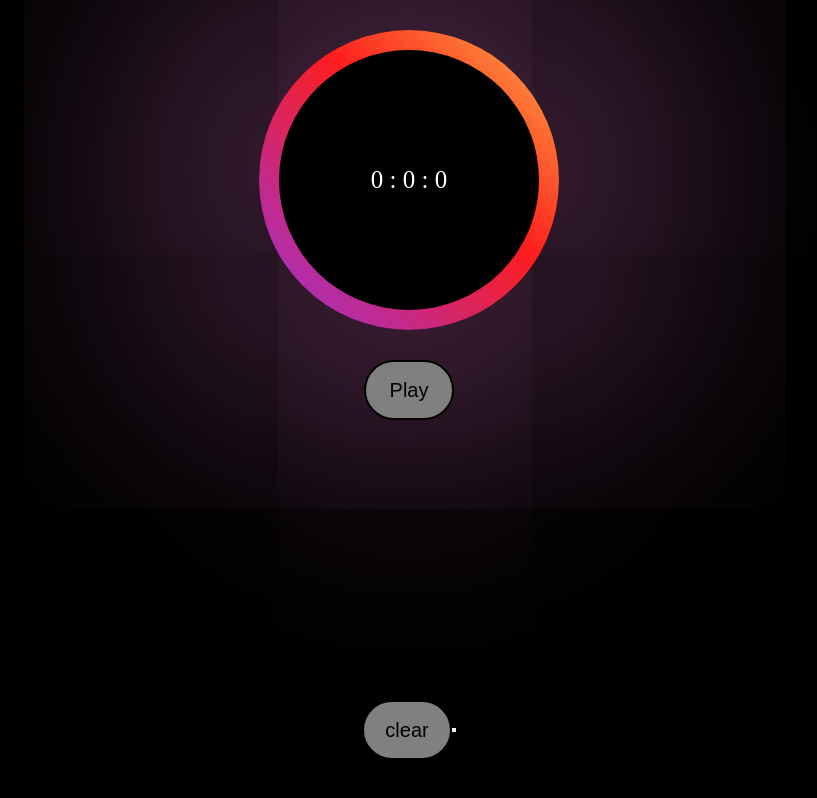
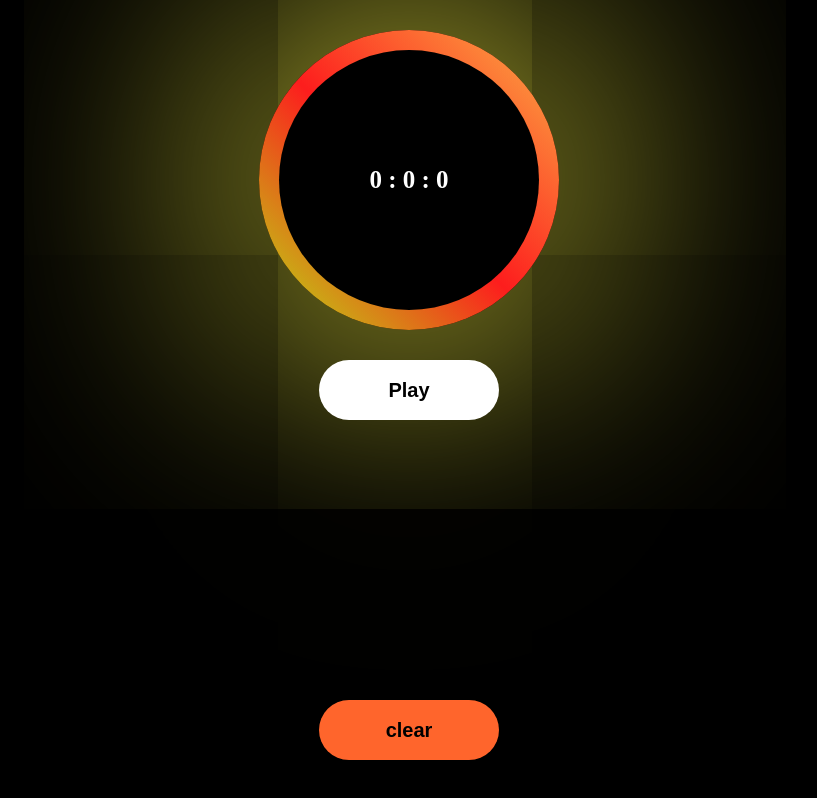
Before and after one commit to srnale/PRODIGY_WD_02, a plain HTML site: page index.html in a window 1280 px wide. Shown: the whole page, without its empty margins (231-1048 px from the left). Drawn offline with Linux system fonts and the light colour scheme.

Commit message:
design changes

```diff
--- a/index.html
+++ b/index.html
@@ -21,7 +21,7 @@
         <button class=" b reset  hidden" onclick="reset()">Reset</button>
         <button class="b play" onclick="play()">Play</button>
         <button class="b lap hidden" onclick="lap()">Lap</button>
-     </div>
+     </div></div>
 
 <div class="lapCont">
     <ul class="laps">
@@ -35,8 +35,8 @@
     </ul>
 </div>
 <div class="clearCont">
-<button class="clear b" onclick="cleary()">clear<button>
-</div></div>
+<button class="clear b" onclick="cleary()">clear</button>
+</div>
     <script src="main.js"></script>
 </body>
 </html>
--- a/main.js
+++ b/main.js
@@ -30,7 +30,7 @@ let ting= new Audio("tingy.mp3");
 lap=()=>{
     ting.play(); //making lists for laps attached
     li=document.createElement("li");
-    number.innerHTML=`# ${++num}&nbsp;&nbsp;`;
+    number.innerHTML=`( ${++num} ) &nbsp;&nbsp;`;
     timeStamp.innerHTML= innerCircle.innerText;
     li.innerHTML=laps.innerHTML;
     ul.append(li); //done
--- a/style.css
+++ b/style.css
@@ -7,18 +7,27 @@ body{
     justify-content: center;
     align-items: center;
     background-color: black;
+    flex-direction: column;
+    font-weight: bold;
 }
-.outerCircle{
+.watchCont
+{
+    display: flex;
+    flex-direction: column;
+    justify-content: center;
+    align-items: center;
+}.outerCircle{
     margin-top: 30px;
     height: 300px;
     width: 300px;
     background: rgb(152,51,219);
-    background: linear-gradient(45deg, rgba(152,51,219,1) 0%, rgba(253,29,29,1) 58%, rgba(252,176,69,1) 100%);
+    background: linear-gradient(45deg, rgb(190, 205, 20) 5%, rgba(253,29,29,1) 48%, rgba(252,176,69,1) 100%);
     border-radius: 50%;
     display: flex;
+    /* rgba(152,51,219,1)  */
     justify-content: center;
     align-items: center;
-    box-shadow:rgba(86, 45, 78, 0.8) 0 0 261px 140px ;
+    box-shadow:rgba(192, 189, 51, 0.8) 0 0 261px 72px ;
 }
 .innerCircle{
     color: white;
@@ -32,38 +41,56 @@ body{
     align-items: center;
 }
 
+
 .buttonCont{
     margin-top: 30px;
     display: flex;
-    justify-content: space-between;
+    justify-content: center;
     width: 100%;
+    gap: 20px;
 }
 .b{
     height: 60px;
-    width: 90px;
+    width: 180px;
     border-radius: 50px;
-    border: 2px solid black;
-    background-color: grey;
+    border: none;
+    background-color: rgb(255, 255, 255);
     font-size: 20px;
+    font-weight: bolder;
+    color: rgb(0, 0, 0);
 
+}
+
+.reset,.lap{
+    background-color: rgb(245, 255, 48);
+    color: rgb(0, 0, 0);
+}
+.clear{
+    background-color: rgb(255 101 44);
 }
 .b:hover{
     background-color: rgb(197, 195, 195);
+}
+.lapCont{
+width: 27rem;
 }
 ul{
     list-style: none;
     overflow: auto;
  margin-top: 30px;
  height: 250px;
+width: 100%;
+color: white;
+font-size: 1.5rem;
 
 }
 ul::-webkit-scrollbar{
     display: none;
 }
 li , .lap-item{
-    background-color: red;
+    background-color: rgb(89, 16, 16);
     margin-bottom: 10px;
-    height: 30px;
+    height: 35px;
     width: 100%;
     border-radius: 100px;
     text-align: center;
```
